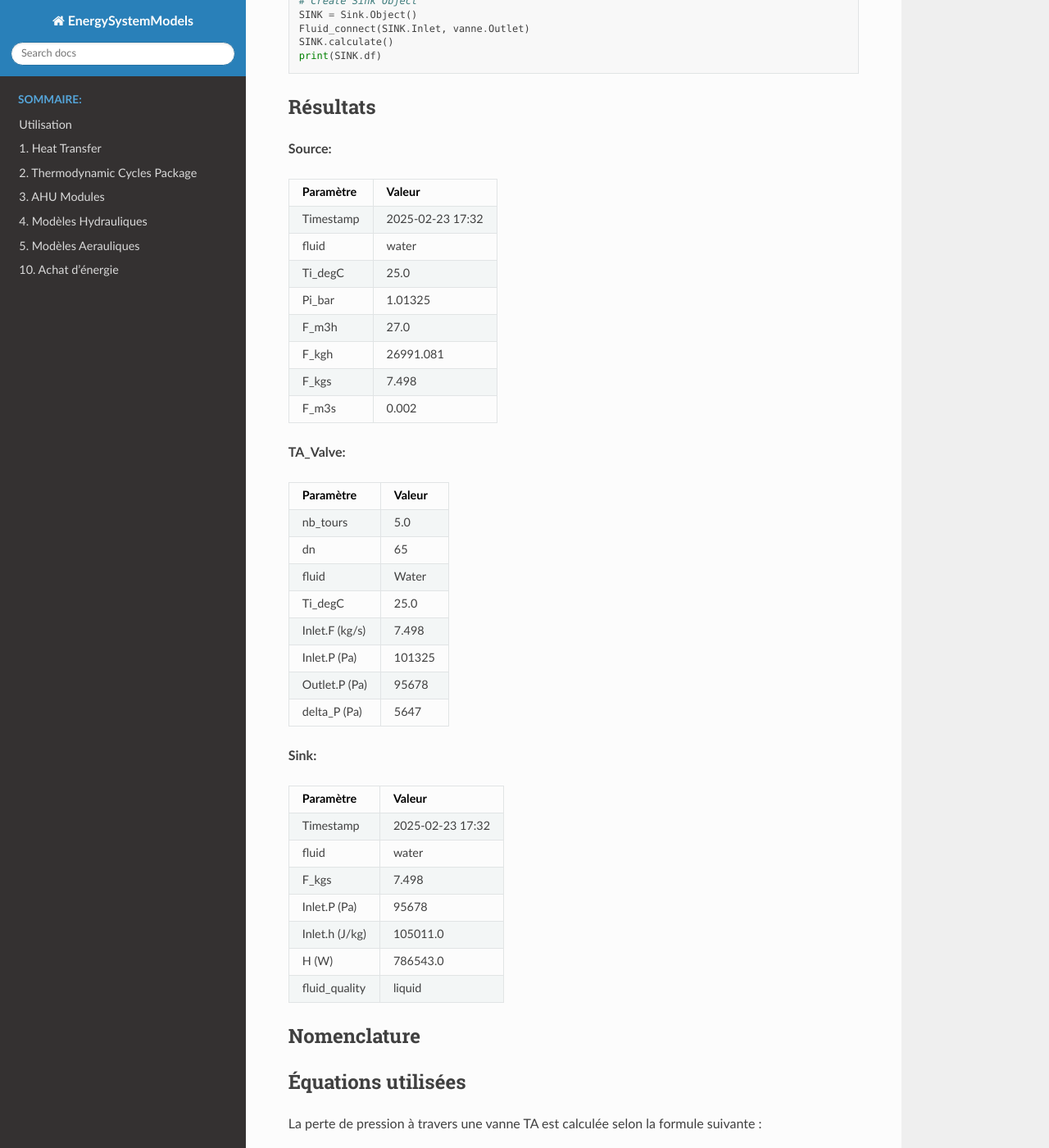
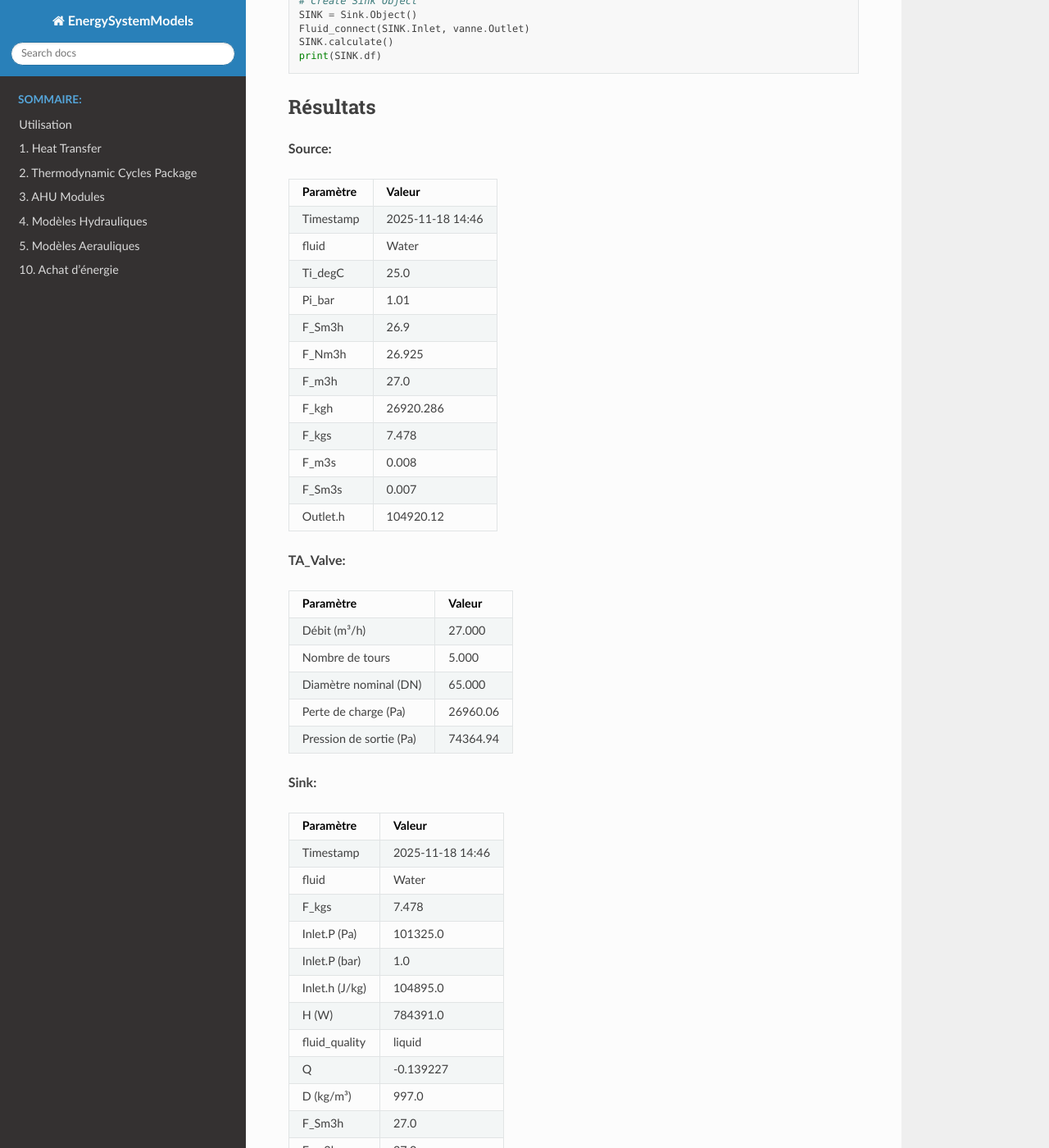
Before and after one commit to ZoheirHADID/EnergySystemModels-fr, a Sphinx documentation site: the page built from docs/source/004-hydraulic/TA_valve.rst, in a window 1280 px wide and 1400 px high, scrolled down 1423 px. Shown: the whole window at 82% size. Built offline with Sphinx 7.4.7 and the Read the Docs theme 3.1.0, drawn with Linux system fonts in a browser that asks for light colours; pages that are not in the unit, such as notebooks, are missing from menus.

Commit message:
TA_Valvle

```diff
--- a/docs/source/004-hydraulic/TA_valve.rst
+++ b/docs/source/004-hydraulic/TA_valve.rst
@@ -62,63 +62,77 @@ Résultats
 +--------------------+------------------+
 | Paramètre          | Valeur           |
 +====================+==================+
-| Timestamp          | 2025-02-23 17:32 |
-+--------------------+------------------+
-| fluid              | water            |
-+--------------------+------------------+
-| Ti_degC            | 25.0             |
-+--------------------+------------------+
-| Pi_bar             | 1.01325          |
-+--------------------+------------------+
-| F_m3h              | 27.0             |
-+--------------------+------------------+
-| F_kgh              | 26991.081        |
-+--------------------+------------------+
-| F_kgs              | 7.498            |
-+--------------------+------------------+
-| F_m3s              | 0.002            |
-+--------------------+------------------+
-
-**TA_Valve:**
-
-+--------------------+------------------+
-| Paramètre          | Valeur           |
-+====================+==================+
-| nb_tours           | 5.0              |
-+--------------------+------------------+
-| dn                 | 65               |
+| Timestamp          | 2025-11-18 14:46 |
 +--------------------+------------------+
 | fluid              | Water            |
 +--------------------+------------------+
 | Ti_degC            | 25.0             |
 +--------------------+------------------+
-| Inlet.F (kg/s)     | 7.498            |
+| Pi_bar             | 1.01             |
 +--------------------+------------------+
-| Inlet.P (Pa)       | 101325           |
+| F_Sm3h             | 26.9             |
 +--------------------+------------------+
-| Outlet.P (Pa)      | 95678            |
+| F_Nm3h             | 26.925           |
 +--------------------+------------------+
-| delta_P (Pa)       | 5647             |
+| F_m3h              | 27.0             |
 +--------------------+------------------+
+| F_kgh              | 26920.286        |
++--------------------+------------------+
+| F_kgs              | 7.478            |
++--------------------+------------------+
+| F_m3s              | 0.008            |
++--------------------+------------------+
+| F_Sm3s             | 0.007            |
++--------------------+------------------+
+| Outlet.h           | 104920.12        |
++--------------------+------------------+
+
+**TA_Valve:**
+
++-----------------------------+------------------+
+| Paramètre                   | Valeur           |
++=============================+==================+
+| Débit (m³/h)                | 27.000           |
++-----------------------------+------------------+
+| Nombre de tours             | 5.000            |
++-----------------------------+------------------+
+| Diamètre nominal (DN)       | 65.000           |
++-----------------------------+------------------+
+| Perte de charge (Pa)        | 26960.06         |
++-----------------------------+------------------+
+| Pression de sortie (Pa)     | 74364.94         |
++-----------------------------+------------------+
 
 **Sink:**
 
 +--------------------+------------------+
 | Paramètre          | Valeur           |
 +====================+==================+
-| Timestamp          | 2025-02-23 17:32 |
+| Timestamp          | 2025-11-18 14:46 |
 +--------------------+------------------+
-| fluid              | water            |
+| fluid              | Water            |
 +--------------------+------------------+
-| F_kgs              | 7.498            |
+| F_kgs              | 7.478            |
 +--------------------+------------------+
-| Inlet.P (Pa)       | 95678            |
+| Inlet.P (Pa)       | 101325.0         |
 +--------------------+------------------+
-| Inlet.h (J/kg)     | 105011.0         |
+| Inlet.P (bar)      | 1.0              |
 +--------------------+------------------+
-| H (W)              | 786543.0         |
+| Inlet.h (J/kg)     | 104895.0         |
++--------------------+------------------+
+| H (W)              | 784391.0         |
 +--------------------+------------------+
 | fluid_quality      | liquid           |
++--------------------+------------------+
+| Q                  | -0.139227        |
++--------------------+------------------+
+| D (kg/m³)          | 997.0            |
++--------------------+------------------+
+| F_Sm3h             | 27.0             |
++--------------------+------------------+
+| F_m3h              | 27.0             |
++--------------------+------------------+
+| F_kgh              | 26920.0          |
 +--------------------+------------------+
 
 Nomenclature
```
